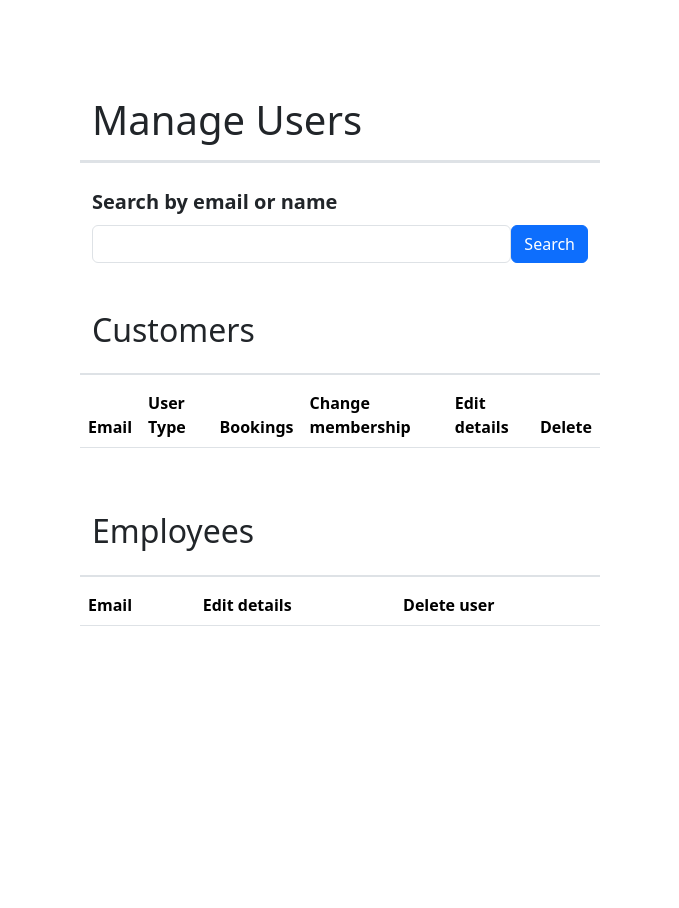
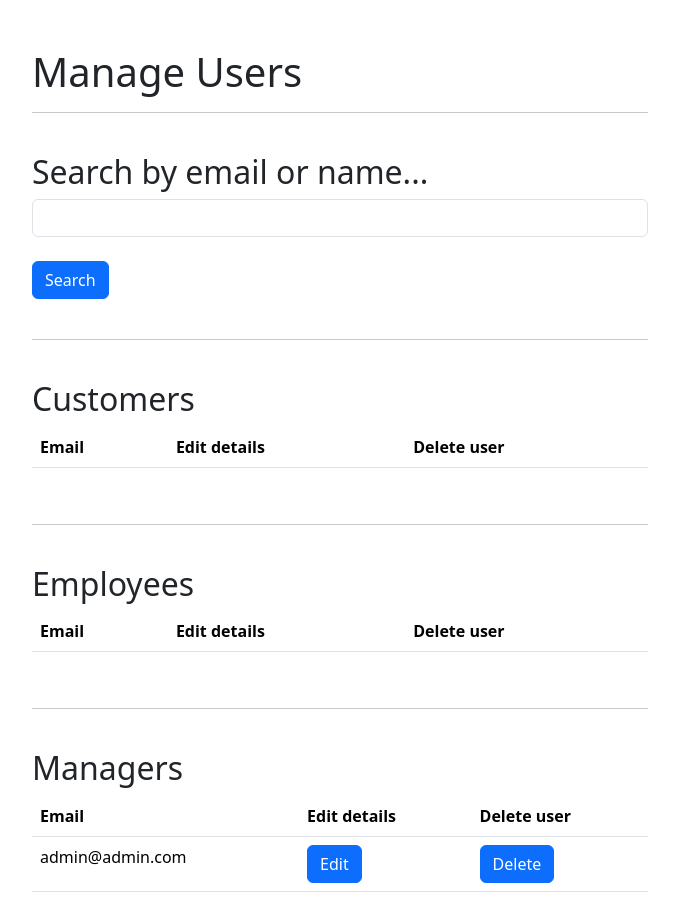
Before and after one commit to chloebeetschen/Gym-WebApp, a Flask app: page /manageUsers in a window 1280 px wide. Shown: the part 56-964 px from the top of the page, without its empty margins (300-979 px from the left). Before the commit the page ends 682 px from the top, so only its background shows below. Run offline with Flask 3, Linux system fonts and the light colour scheme; a user stored in the database is signed in; data comes from the database, SQL or seed files in the repository; lists and menus that the app fills with data are empty.

Commit message:
Fixed managemnt manage user bug

```diff
--- a/app/templates/manageUsers.html
+++ b/app/templates/manageUsers.html
@@ -1,58 +1,45 @@
 {% extends "base.html" %}
 {% block content %}
-
-
-<!-- Flashed Messages -->
-<div class="d-flex align-items-center flashed-msg-container justify-content-center">
-    {% with messages = get_flashed_messages(with_categories=True) %}
+{% with messages = get_flashed_messages() %}
 {% if messages %}
-        {% for category, message in messages %}
-            <div class="{{ category }} alert-box rounded-4 p-5">
-            <span class="closebtn" onclick="this.parentElement.style.display='none';">&times</span>
+{% for message in messages %}
+    <div class="alert alert-success text-center">
     {{ message }}
     </div>
 {% endfor %}
 {% endif %}
 {% endwith %}
-</div>
+<!--Basic Header-->
+<h1>Manage Users</h1>
+<hr>
+<br>
 
-
-<div class="container-fluid settings-container">
-    <div class="manage-users-container container p-5 rounded-5 box-shadow">
-        <div class="row border-bottom border-3">
-            <div class="col">
-                <h1 class="header pb-2">Manage Users</h1>
-            </div>
-        </div>
-        <div class="row pt-4">
-            <div class="col">
+<div>
+    <h2>Search by email or name...</h2>
     <form method="post" name="search">
         {{ form.hidden_tag() }}
-                    <label for="search" class="fw-bold fs-5 pl-4 pb-2">Search by email or name</label>
-                    <div class="d-flex justify-content-around">
-                            {{ form.search(class='form-control search-bar', id='search' ) }}
-                            <input type="submit" class="btn py-0 btn-primary" value="Search">
+        {{ form.search(class='form-control')}}
+        <br>
+        <input type="submit" class="btn btn-primary" value="Search">
+
+    </form>
+
 </div>
-                </form>
-            </div>
-        </div>
-
-        <div class="row mt-5 border-bottom border-2">
-            <div class="col mb-3">
-                <h3 class="header fs-2">Customers</h3>
-            </div>
-        </div>
-        <div class="row mt-2">
+<br>
+<hr>
+<br>
+<h2>Customers</h2>
 <!--Basic table to hold booking information of a user-->
 <table class="table">
     <thead>
         <tr>
             <th>Email</th>
-                        <th>User Type</th>
+            {% if userType != 3 %}
             <th>Bookings</th>
             <th>Change membership</th>
+            {% endif %}
             <th>Edit details</th>
-                        <th>Delete</th>
+            <th>Delete user</th>
         </tr>
     </thead>
     <tbody>
@@ -61,15 +48,16 @@
                 <tr>
                     <!--display event and event info in the tables-->
                     <td>{{userTypeLogin1[i].email}}</td>
-                                <td>{{userTypeLogin1[i].userType}}</td>
+                    {% if userType != 3 %}
                     <td>
-                                    <a href="/calendar/{{userTypeLogin1[i].id}}"><button type="button" class="btn btn-primary">Make Booking</button></a>
-                                    <a href="/proxyEdit/{{userTypeLogin1[i].id}}"><button type="button" class="btn btn-primary">Edit Bookings</button></a>
+                        <a href="/calendar/{{userTypeLogin1[i].id}}"><button type="button" class="btns">Make Booking</button></a>
+                        <a href="/proxyEdit/{{userTypeLogin1[i].id}}"><button type="button" class="btns">Edit Bookings</button></a>
                     </td>
                     <td>
-                                    <a href="/proxyChangeMembership/{{userTypeLogin1[i].id}}"><button type="button" class="btn btn-primary">Change membership</button></a>
+                        <a href="/proxyChangeMembership/{{userTypeLogin1[i].id}}"><button type="button" class="btns">Change membership</button></a>
 
                     </td>
+                    {% endif %}
                     <td>
                         <a href="/editUser/{{userTypeLogin1[i].id}}"><button type="button" class="btn btn-primary">Edit</button></a>
                     </td>
@@ -81,16 +69,15 @@
         {% endif %}
     </tbody>
 </table>
-        </div>
 
 <!-- Only managers should be able to alter Employee or User accounts -->
 {% if userType == 3 %}
-            <div class="row mt-5 border-bottom border-2">
-                <div class="col pb-3">
-                    <h3 class="header fs-2">Employees</h3>
-                </div>
-            </div>
-            <div class="row mt-2">
+<br>
+<hr>
+<br>
+
+<h2>Employees</h2>
+<!--Basic table to hold booking information of a user-->
 <table class="table">
     <thead>
         <tr>
@@ -109,20 +96,49 @@
                         <td>{{userTypeLogin2[i].email}}</td>
                     <!--Delete activity button-->
                     <td>
-                                    <a href="/editUser/{{userTypeLogin2[i].id}}"><button type="button"
-                                            class="btn btn-primary">Edit</button></a>
+                        <a href="/editUser/{{userTypeLogin2[i].id}}"><button type="button" class="btn btn-primary">Edit</button></a>
                     </td>
                     <td>
-                                    <a href="/deleteUser/{{userTypeLogin2[i].id}}"><button type="button"
-                                            class="btn btn-primary">Delete</button></a>
+                        <a href="/deleteUser/{{userTypeLogin2[i].id}}"><button type="button" class="btn btn-primary">Delete</button></a>
                     </td>
                 </tr>
             {% endfor %}
         {% endif %}
     </tbody>
 </table>
-            </div>
+<br>
+<hr>
+<br>
+<h2>Managers</h2>
+<!--Basic table to hold booking information of a user-->
+<table class="table">
+    <thead>
+        <tr>
+            <!--<th>Type</th>-->
+            <!--<th>Name</th>-->
+            <th>Email</th>
+            <th>Edit details</th>
+            <th>Delete user</th>
+        </tr>
+    </thead>
+    <tbody>
+        {% if userTypeNum3 != 0 %}
+            {% for i in range (0 , userTypeNum3) %}
+                <tr>
+                    <!--display event and event info in the tables-->
+                        <td>{{userTypeLogin3[i].email}}</td>
+                    <!--Delete activity button-->
+                    <td>
+                        <a href="/editUser/{{userTypeLogin3[i].id}}"><button type="button" class="btn btn-primary">Edit</button></a>
+                    </td>
+                    <td>
+                        <a href="/deleteUser/{{userTypeLogin3[i].id}}"><button type="button" class="btn btn-primary">Delete</button></a>
+                    </td>
+                </tr>
+            {% endfor %}
         {% endif %}
-    </div>
-</div>
+    </tbody>
+</table>
+
+{% endif %}
 {% endblock %}
```
Also changed, not shown: app/templates/searches.html (+17 -28 lines). Lines whose indentation alone changed are shown as unchanged.
